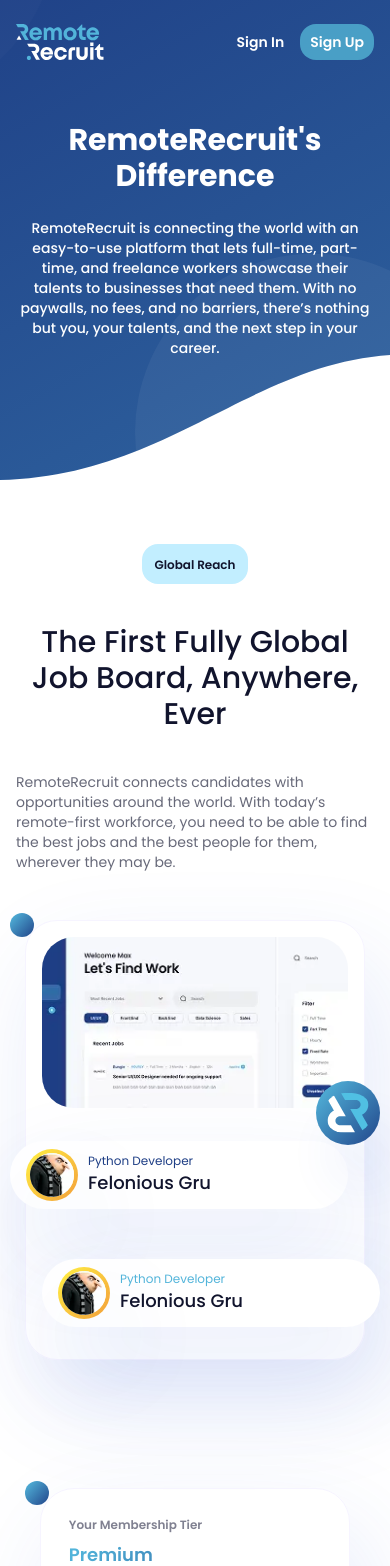
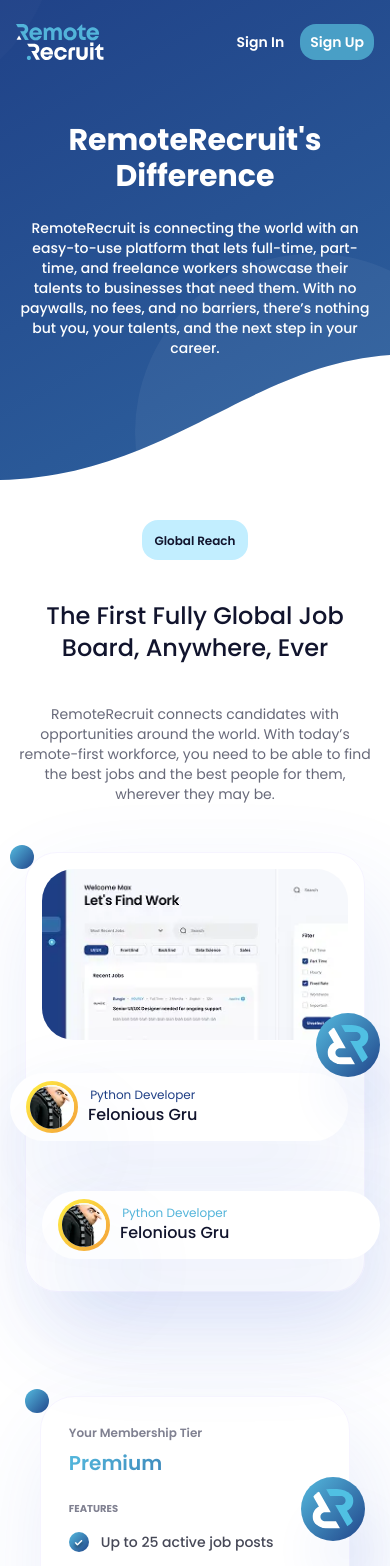
Before and after one commit to EasinTanvir/technical-task, a React (Vite) app: page / in a window 390 px wide. Shown: the top 1566 px of the page. Built offline with nearby package versions, Linux system fonts and the light colour scheme.

Commit message:
fixed responsive issues for research section

```diff
--- a/src/components/landingPage/GlobalReach/Content.jsx
+++ b/src/components/landingPage/GlobalReach/Content.jsx
@@ -12,7 +12,7 @@
         The First Fully Global Job Board, Anywhere, Ever
       </Heading>
 
-      <Text size="lg" className="text-research-text ">
+      <Text size="lg" className="text-research-text">
         RemoteRecruit connects candidates with opportunities around the world.
         With today’s remote-first workforce, you need to be able to find the
         best jobs and the best people for them, wherever they may be.
--- a/src/components/landingPage/GlobalReach/GlobalReach.jsx
+++ b/src/components/landingPage/GlobalReach/GlobalReach.jsx
@@ -3,10 +3,11 @@
 import Container from "../../shared/Container";
 import Content from "./Content";
 import FindWork from "./FindWork";
+import Section from "../../shared/Section";
 
 const GlobalReach = () => {
   return (
-    <section className="py-16 md:py-24">
+    <Section>
       <Container
         className="flex
             flex-col
@@ -19,7 +20,7 @@
         <Content />
         <FindWork />
       </Container>
-    </section>
+    </Section>
   );
 };
 
--- a/src/components/shared/ProfileStateCard.jsx
+++ b/src/components/shared/ProfileStateCard.jsx
@@ -73,7 +73,7 @@
           {designation}
         </Text>
 
-        <Heading as="h3" className="  text-badge-text text-lg!">
+        <Heading as="h3" className="  text-badge-text sm:text-lg! !text-base">
           {name}
         </Heading>
       </div>
--- a/src/components/ui/Heading.jsx
+++ b/src/components/ui/Heading.jsx
@@ -1,8 +1,8 @@
 const Heading = ({ as: Tag = "h2", children, id, className = "" }) => {
   const styles = {
     h1: "text-3xl md:text-4xl lg:text-5xl font-bold text-heading-light sm:text-start text-center",
-    h2: "text-3xl md:text-4xl font-medium sm:text-start text-center",
-    h3: "text-2xl md:text-3xl font-medium",
+    h2: "text-2xl md:text-4xl font-medium sm:text-start text-center",
+    h3: "text-xl md:text-3xl font-medium",
     h4: "text-xl md:text-2xl font-medium",
     h5: "text-lg font-semibold",
     h6: "text-base font-semibold",
--- a/src/components/ui/Text.jsx
+++ b/src/components/ui/Text.jsx
@@ -8,15 +8,11 @@
   xl: "text-xl",
 };
 
-const Text = ({
-  as: Tag = "p",
-  children,
-  size = "md",
-  className = "sm:text-start text-center",
-}) => {
+const Text = ({ as: Tag = "p", children, size = "md", className = "" }) => {
   return (
     <Tag
       className={`
+        sm:text-start text-center
         ${sizes[size]}
         ${className}
       `}
```
